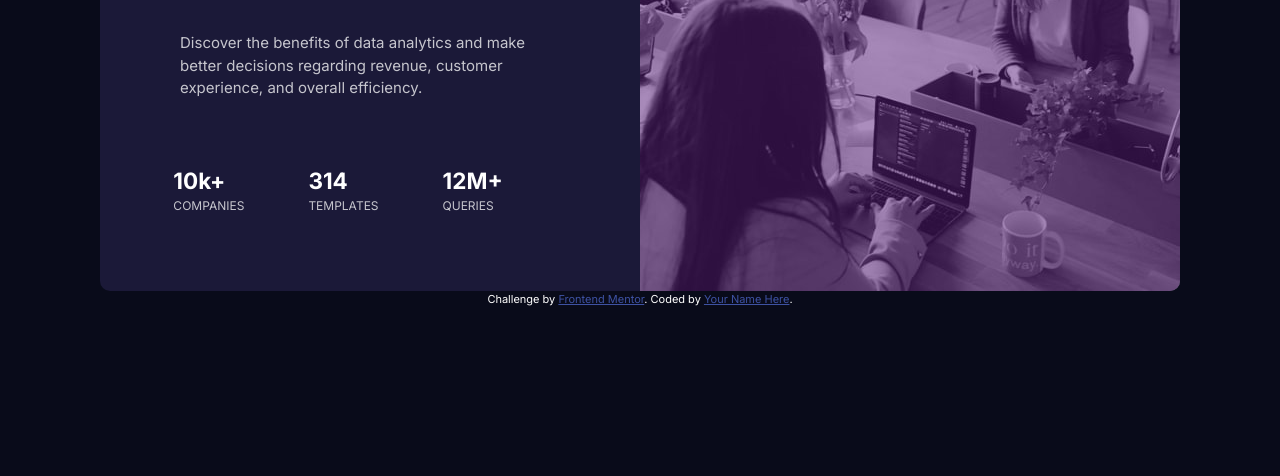
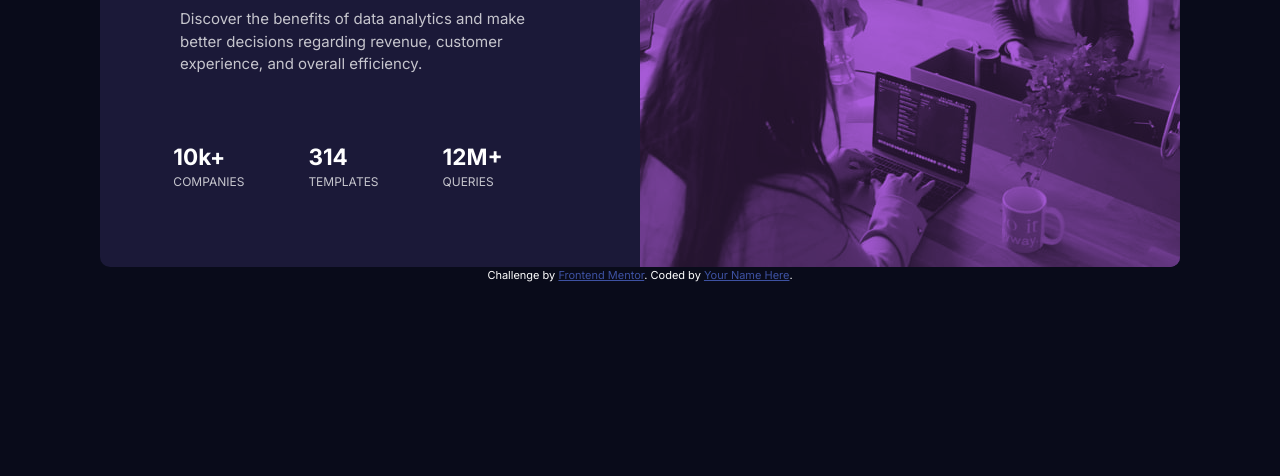
Before and after one commit to Alienowy/stats-preview-card-component-main, a plain HTML site: page index.html in a window 1280 px wide. Shown: the part 348-824 px from the top of the page. After the commit the page ends 800 px from the top, so only its background shows below. Drawn offline with Linux system fonts and the light colour scheme.

Commit message:
initial commit

```diff
--- a/index.html
+++ b/index.html
@@ -25,7 +25,6 @@
   <main>
     <article class="add-card wrapper">
       <picture class="main-photo">
-        <div class="bg-photo"></div>
         <source media="(min-width: 500px)" srcset="./images/image-header-desktop.jpg">
         <img src="./images/image-header-mobile.jpg" aria-hidden="true">
       </picture>
--- a/style.css
+++ b/style.css
@@ -73,7 +73,7 @@
     height: 100vh;
     display: grid;
     place-content: center;
-    margin: 1.5rem;
+    padding: 1.5rem;
   }
 
   p{
@@ -93,16 +93,12 @@
   .main-photo{
     position: relative;
     grid-area: photo;
+    background-color: var(--accent-color);
   }
 
-  .bg-photo{
-    position: absolute;
-    top: 0;
-    right: 0;
-    bottom: 0;
-    left: 0;
-    background-color: hsl(277, 64%, 30%);
-    opacity: 50%;
+  img{
+    mix-blend-mode: multiply;
+    opacity: 80%;
   }
 
   .body-card{
```
